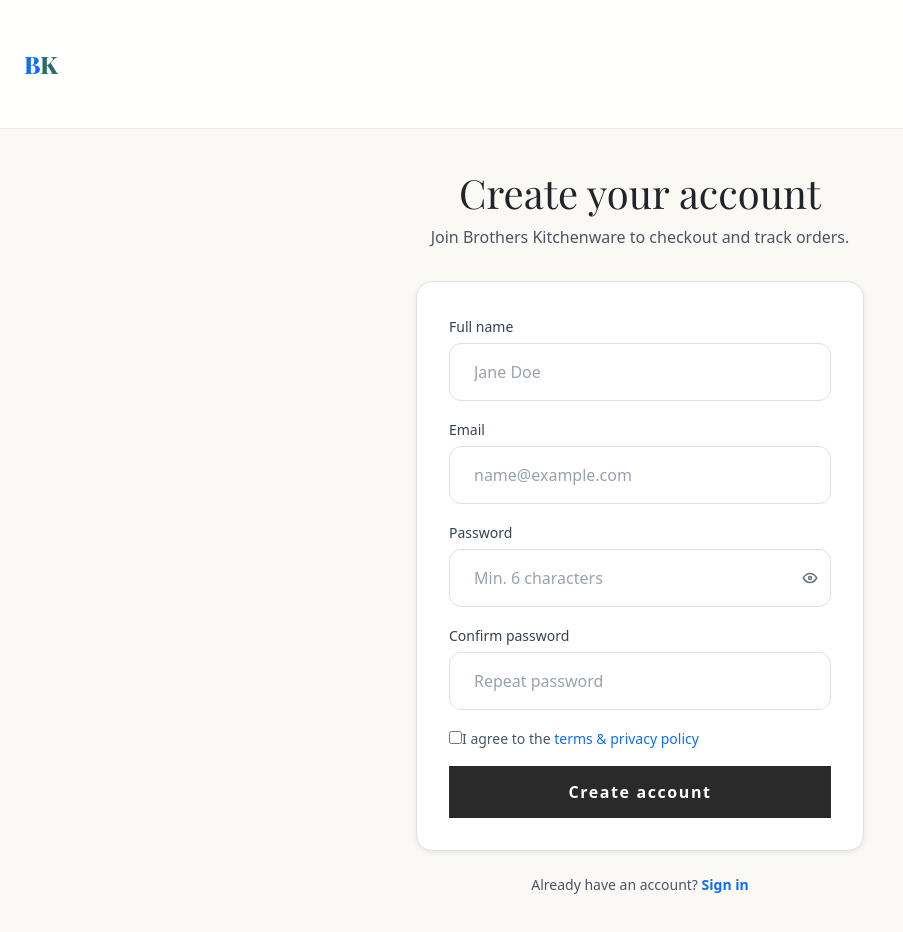
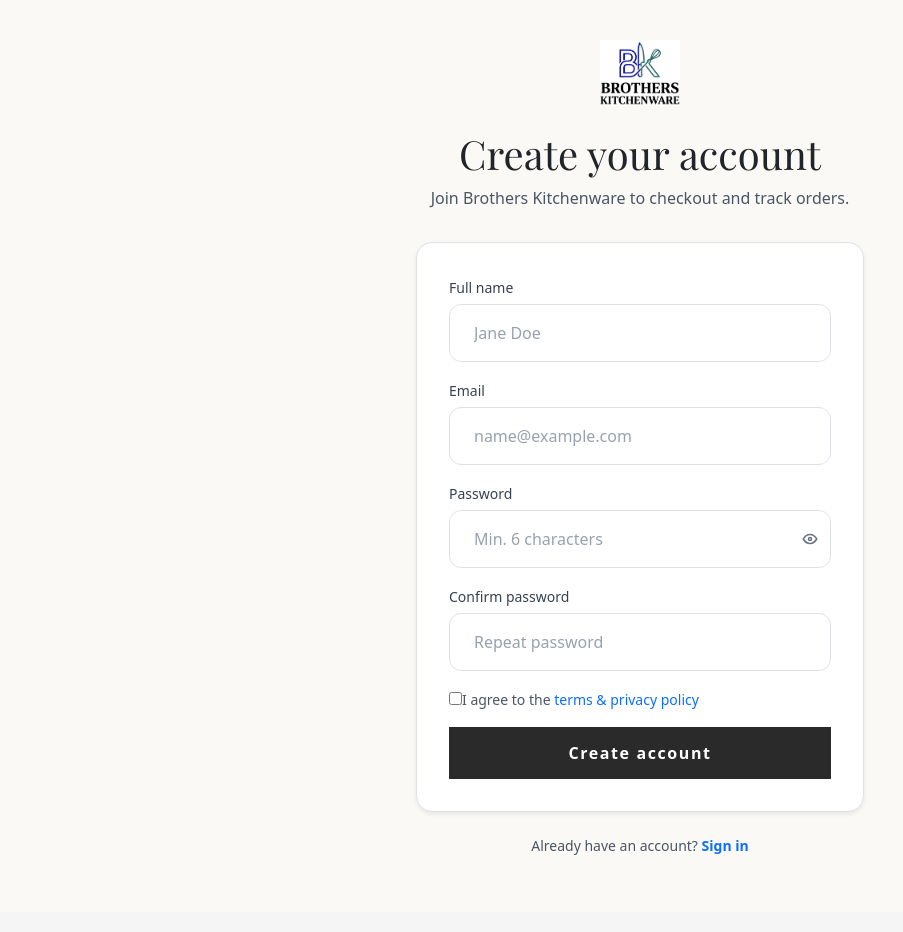
Before and after one commit to Seid-Sualeh/Brothers-Kitchenware, a React (Vite) app in the folder client/: page /signup in a window 1280 px wide. Shown: the top 932 px of the page, without its empty margins (0-903 px from the left). Built offline with nearby package versions, Linux system fonts and the light colour scheme; no server answers; a web font is replaced by a local one.

Commit message:
fix : signin error

```diff
--- a/client/src/components/ecommerce/AuthPageLayout.jsx
+++ /dev/null
@@ -1,41 +0,0 @@
-import { Link } from "react-router-dom";
-
-export default function AuthPageLayout({
-  title,
-  subtitle,
-  children,
-  footer,
-}) {
-  return (
-    <div className="min-h-screen bg-[#FAF9F6] flex flex-col">
-      <header className="px-6 py-5 border-b border-gray-200/80 bg-white/90 backdrop-blur-sm">
-        <Link
-          to="/"
-          className="inline-flex text-2xl font-display font-black text-[#1a1f1e] tracking-tight no-underline hover:opacity-90"
-          aria-label="Brothers Home Goods home"
-        >
-          B<span className="text-[#2d6a6a]">K</span>
-        </Link>
-      </header>
-
-      <main className="flex-1 flex items-center justify-center px-4 py-10 sm:py-14">
-        <div className="w-full max-w-md">
-          <div className="text-center mb-8">
-            <h1 className="font-display text-2xl sm:text-3xl font-bold text-gray-900 mb-2">
-              {title}
-            </h1>
-            {subtitle && (
-              <p className="text-gray-600 text-sm sm:text-base">{subtitle}</p>
-            )}
-          </div>
-
-          <div className="bg-white rounded-2xl border border-gray-100 shadow-sm p-6 sm:p-8">
-            {children}
-          </div>
-
-          {footer && <div className="mt-6 text-center">{footer}</div>}
-        </div>
-      </main>
-    </div>
-  );
-}
--- a/client/src/pages/admin/dashboard/Dashboard.jsx
+++ b/client/src/pages/admin/dashboard/Dashboard.jsx
@@ -13,6 +13,7 @@ import {
   IconAlertCircle,
 } from "@tabler/icons-react";
 import { adminApi } from "../../../lib/adminApi.js";
+import logo from "../../../asset/images/logo3.png";
 import { useAdminAuth } from "../../../context/AdminAuthContext.jsx";
 import { useSocket } from "../../../context/SocketContext.jsx";
 import { DashboardLayout } from "../../../components/dashboard/layout/DashboardLayout";
@@ -215,7 +216,7 @@ const Dashboard = () => {
       ]
     : [];
 
-  const placeholderImg = "https://placehold.co/64x64/e2e8e0/1e293b?text=BK";
+  const placeholderImg = logo;
 
   const displayedRecent = recent.slice(
     (recentPage - 1) * itemsPerPage,
--- a/client/src/pages/admin/reports/Reports.jsx
+++ b/client/src/pages/admin/reports/Reports.jsx
@@ -9,6 +9,7 @@ import {
 import { DashboardLayout } from "../../../components/dashboard/layout/DashboardLayout";
 import { adminApi } from "../../../lib/adminApi.js";
 import Loader from "../../../components/Loader/Loader";
+import logo from "../../../asset/images/logo3.png";
 
 const money = (n) =>
   `$${Number(n || 0).toLocaleString(undefined, { minimumFractionDigits: 2, maximumFractionDigits: 2 })}`;
@@ -72,7 +73,7 @@ const Reports = () => {
       ]
     : [];
 
-  const placeholder = "https://placehold.co/48x48/e2e8e0/1e293b?text=BK";
+  const placeholder = logo;
 
   const displayedTop = topProducts.slice(
     (topPage - 1) * itemsPerPage,
--- a/client/src/pages/contact/contact.jsx
+++ b/client/src/pages/contact/contact.jsx
@@ -2,6 +2,7 @@ import React, { useState } from "react";
 import { FiPhone, FiMail, FiClock } from "react-icons/fi";
 import { Helmet } from "react-helmet-async";
 import { api } from "../../lib/api.js";
+import logo from "../../asset/images/logo3.png";
 
 const MAP_EMBED_ADDIS =
   "https://www.google.com/maps/embed?pb=!1m18!1m12!1m3!1d31307.19098838402!2d39.043316614055314!3d11.232040336625916!2m3!1f0!2f0!3f0!3m2!1i1024!2i768!4f13.1!3m3!1m2!1s0x1646f42f81fd2757%3A0x92d3818696152876!2sMasha%20Wollo!5e0!3m2!1sen!2set!4v1776537242747!5m2!1sen!2set";
@@ -91,11 +92,17 @@ const Contact = () => {
                 referrerPolicy="no-referrer-when-downgrade"
               />
               <div
-                className="pointer-events-none absolute left-1/2 top-[42%] z-10 flex h-14 w-14 -translate-x-1/2 -translate-y-1/2 items-center justify-center rounded-full border-2 border-white/90 text-sm font-display font-black text-white shadow-lg"
+                className="pointer-events-none absolute left-1/2 top-[42%] z-10 flex h-14 w-14 -translate-x-1/2 -translate-y-1/2 items-center justify-center rounded-full border-2 border-white/90 bg-white shadow-lg"
                 style={{ backgroundColor: ACCENT }}
                 aria-hidden
               >
-                B<span className="opacity-95">K</span>
+                <img
+                  src={logo}
+                  alt="Brothers Home Goods logo"
+                  width="28"
+                  height="28"
+                  className="rounded-full"
+                />
               </div>
             </div>
           </div>
--- a/client/src/pages/signin/SignIn.jsx
+++ b/client/src/pages/signin/SignIn.jsx
@@ -3,7 +3,7 @@ import { Link, useNavigate, useLocation } from "react-router-dom";
 import { IconEye, IconEyeOff } from "@tabler/icons-react";
 import { useAuth } from "../../context/AuthContext";
 import { api } from "../../lib/api.js";
-import AuthPageLayout from "../../components/ecommerce/AuthPageLayout.jsx";
+import logo from "../../asset/images/logo3.png";
 
 const inputClass =
   "w-full rounded-xl border border-gray-200 px-4 py-3 text-gray-900 placeholder:text-gray-400 focus:outline-none focus:ring-2 focus:ring-[#2d6a6a]/30 focus:border-[#2d6a6a]";
@@ -58,30 +58,24 @@ const SignIn = () => {
   };
 
   return (
-    <AuthPageLayout
-      title="Welcome back"
-      subtitle="Sign in to checkout, pay, and view your orders."
-      footer={
-        <>
-          <p className="text-sm text-gray-600 mb-2">
-            New here?{" "}
-            <Link
-              to="/signup"
-              state={location.state}
-              className="font-semibold text-[#2d6a6a] hover:underline"
-            >
-              Create an account
+    <div className="min-h-screen bg-[#FAF9F6] flex flex-col">
+      {/*  */}
+
+      <main className="flex-1 flex items-center justify-center px-4 py-10 sm:py-14">
+        <div className="w-full max-w-md">
+          <div className="flex justify-center mb-6">
+            <Link to="/" className="inline-flex items-center justify-center" aria-label="Go to homepage">
+              <img src={logo} alt="Brothers Home Goods logo" width="80" height="40" />
             </Link>
-          </p>
-          <p className="text-xs text-gray-500">
-            Staff?{" "}
-            <Link to="/admin/signin" className="text-[#2d6a6a] hover:underline">
-              Admin sign in
-            </Link>
-          </p>
-        </>
-      }
-    >
+          </div>
+          <div className="text-center mb-8">
+            <h1 className="font-display text-2xl sm:text-3xl font-bold text-gray-900 mb-2">
+              Welcome back
+            </h1>
+            <p className="text-gray-600 text-sm sm:text-base">Sign in to checkout, pay, and view your orders.</p>
+          </div>
+
+          <div className="bg-white rounded-2xl border border-gray-100 shadow-sm p-6 sm:p-8">
             {redirectMsg && (
               <div
                 className="mb-5 p-3 rounded-xl bg-[#eef6f4] text-[#1a4d4d] text-sm border border-[#8fbab5]/40"
@@ -169,7 +163,19 @@ const SignIn = () => {
                 Terms & policy
               </Link>
             </p>
-    </AuthPageLayout>
+          </div>
+
+          <div className="mt-6 text-center text-sm text-gray-600">
+            <p className="mb-2">
+              New here? <Link to="/signup" state={location.state} className="font-semibold text-[#2d6a6a] hover:underline">Create an account</Link>
+            </p>
+            <p className="text-xs text-gray-500">
+              Staff? <Link to="/admin/signin" className="text-[#2d6a6a] hover:underline">Admin sign in</Link>
+            </p>
+          </div>
+        </div>
+      </main>
+    </div>
   );
 };
 
--- a/client/src/pages/signup/SignUp.jsx
+++ b/client/src/pages/signup/SignUp.jsx
@@ -4,7 +4,7 @@ import { IconEye, IconEyeOff } from "@tabler/icons-react";
 import { useAuth } from "../../context/AuthContext";
 import { api } from "../../lib/api.js";
 import { showSuccessToast } from "../../lib/toast.js";
-import AuthPageLayout from "../../components/ecommerce/AuthPageLayout.jsx";
+import logo from "../../asset/images/logo3.png";
 
 const inputClass =
   "w-full rounded-xl border border-gray-200 px-4 py-3 text-gray-900 placeholder:text-gray-400 focus:outline-none focus:ring-2 focus:ring-[#2d6a6a]/30 focus:border-[#2d6a6a]";
@@ -78,22 +78,24 @@ const SignUp = () => {
   };
 
   return (
-    <AuthPageLayout
-      title="Create your account"
-      subtitle="Join Brothers Kitchenware to checkout and track orders."
-      footer={
-        <p className="text-sm text-gray-600">
-          Already have an account?{" "}
-          <Link
-            to="/signin"
-            state={location.state}
-            className="font-semibold text-[#2d6a6a] hover:underline"
-          >
-            Sign in
+    <div className="min-h-screen bg-[#FAF9F6] flex flex-col">
+
+
+      <main className="flex-1 flex items-center justify-center px-4 py-10 sm:py-14">
+        <div className="w-full max-w-md">
+          <div className="flex justify-center mb-6">
+            <Link to="/" className="inline-flex items-center justify-center" aria-label="Go to homepage">
+              <img src={logo} alt="Brothers Home Goods logo" width="80" height="40" />
             </Link>
-        </p>
-      }
-    >
+          </div>
+          <div className="text-center mb-8">
+            <h1 className="font-display text-2xl sm:text-3xl font-bold text-gray-900 mb-2">
+              Create your account
+            </h1>
+            <p className="text-gray-600 text-sm sm:text-base">Join Brothers Kitchenware to checkout and track orders.</p>
+          </div>
+
+          <div className="bg-white rounded-2xl border border-gray-100 shadow-sm p-6 sm:p-8">
             {error && (
               <div
                 className="mb-5 p-3 rounded-xl bg-red-50 text-red-800 text-sm border border-red-100"
@@ -208,7 +210,16 @@ const SignUp = () => {
           {loading ? "Creating account…" : "Create account"}
         </button>
       </form>
-    </AuthPageLayout>
+    </div>
+
+    <div className="mt-6 text-center text-sm text-gray-600">
+      <p>
+        Already have an account? <Link to="/signin" state={location.state} className="font-semibold text-[#2d6a6a] hover:underline">Sign in</Link>
+      </p>
+    </div>
+  </div>
+</main>
+</div>
   );
 };
 
--- a/client/src/styles/dashboard.css
+++ b/client/src/styles/dashboard.css
@@ -615,7 +615,9 @@ body.admin-mobile-menu-open {
 }
 
 @media (max-width: 575.98px) {
-  #content .pagination .page-item:not(.active):not(:first-child):not(:last-child) {
+  #content
+    .pagination
+    .page-item:not(.active):not(:first-child):not(:last-child) {
     display: none;
   }
 
```
Also changed, not shown: client/src/pages/admin/signin/SignIn.jsx (+32 -9 lines). Lines whose indentation alone changed are shown as unchanged.
